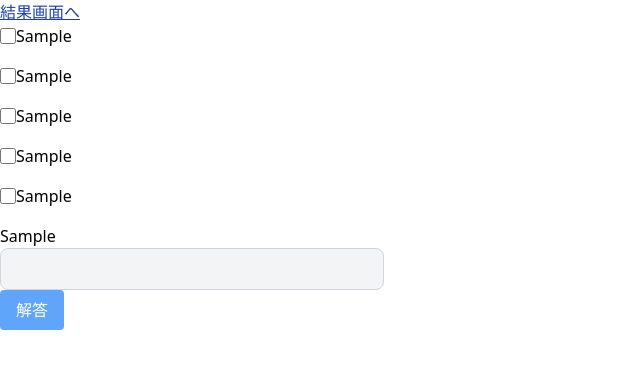
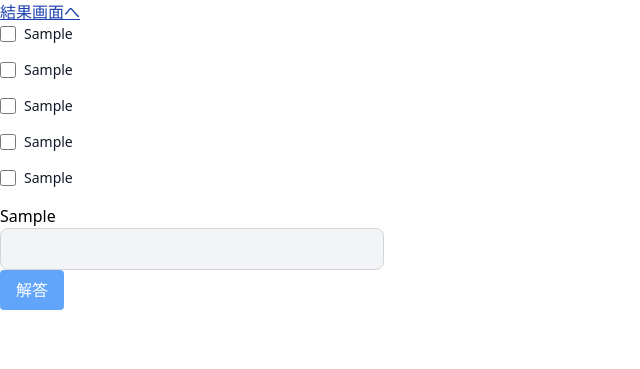
Before and after one commit to tomishima2904/shapley_association_game, a Django app: template game/templates/gaming.html in a window 1280 px wide. Shown: the part 44-413 px from the top of the page, without its empty margins (0-640 px from the left). Run offline with Django 4.2, Linux system fonts and the light colour scheme; the template is opened without the code that fills it: most values are stand-ins (such as "Sample title", 1, 10 or a date in 2020); form fields are guessed from the names that the template uses.

Commit message:
checkbox→custom-checkbox

```diff
--- a/game/templates/gaming.html
+++ b/game/templates/gaming.html
@@ -14,35 +14,35 @@
 
 <!-- 5つの刺激語をcheckbox形式で羅列している -->
 <div class="flex items-center mb-4">
-	<input id="stimulus-1" type="checkbox" value="stimulus-1" name="stimulus" class="checkbox">
+	<input id="stimulus-1" type="checkbox" value="stimulus-1" name="stimulus" class="custom-checkbox">
 	<label id="label-stimulus-1" for="stimulus-1" name="label-stimulus" class="checkbox-label">
 		{{ stimuli.0 }}
 	</label>
 </div>
 
 <div class="flex items-center mb-4">
-	<input id="stimulus-2" type="checkbox" value="stimulus-2" name="stimulus" class="checkbox">
+	<input id="stimulus-2" type="checkbox" value="stimulus-2" name="stimulus" class="custom-checkbox">
 	<label id="label-stimulus-2" for="stimulus-2" name="label-stimulus" class="checkbox-label">
 		{{ stimuli.1 }}
 	</label>
 </div>
 
 <div class="flex items-center mb-4">
-	<input id="stimulus-3" type="checkbox" value="stimulus-3" name="stimulus" class="checkbox">
+	<input id="stimulus-3" type="checkbox" value="stimulus-3" name="stimulus" class="custom-checkbox">
 	<label id="label-stimulus-3" for="stimulus-3" name="label-stimulus" class="checkbox-label">
 		{{ stimuli.2 }}
 	</label>
 </div>
 
 <div class="flex items-center mb-4">
-	<input id="stimulus-4" type="checkbox" value="stimulus-4" name="stimulus" class="checkbox">
+	<input id="stimulus-4" type="checkbox" value="stimulus-4" name="stimulus" class="custom-checkbox">
 	<label id="label-stimulus-4" for="stimulus-4" name="label-stimulus" class="checkbox-label">
 		{{ stimuli.3 }}
 	</label>
 </div>
 
 <div class="flex items-center mb-4">
-	<input id="stimulus-5" type="checkbox" value="stimulus-5" name="stimulus" class="checkbox">
+	<input id="stimulus-5" type="checkbox" value="stimulus-5" name="stimulus" class="custom-checkbox">
 	<label id="label-stimulus-5" for="stimulus-5" name="label-stimulus" class="checkbox-label">
 		{{ stimuli.4 }}
 	</label>
--- a/static/css/style.css
+++ b/static/css/style.css
@@ -10,10 +10,10 @@
     @apply bg-blue-400 font-semibold text-white text-center w-fit py-2 px-4 rounded hover:bg-blue-500;
 }
 
-.checkbox {
+.custom-checkbox {
     @apply w-4 h-4 text-blue-600 bg-gray-100 rounded border-gray-300 focus:ring-blue-500 dark:focus:ring-blue-600 dark:ring-offset-gray-800 focus:ring-2 dark:bg-gray-700 dark:border-gray-600
 }
 
 .checkbox-label {
-    ml-2 text-sm font-medium text-gray-900 dark:text-gray-300
+    @apply ml-2 text-sm font-medium text-gray-900 dark:text-gray-300
 }
--- a/static/css/style_dist.css
+++ b/static/css/style_dist.css
@@ -529,10 +529,6 @@ video {
   margin-bottom: 1rem;
 }
 
-.ml-2 {
-  margin-left: 0.5rem;
-}
-
 .mt-5 {
   margin-top: 1.25rem;
 }
@@ -642,10 +638,6 @@ video {
   font-weight: 600;
 }
 
-.font-medium {
-  font-weight: 500;
-}
-
 .uppercase {
   text-transform: uppercase;
 }
@@ -699,7 +691,7 @@ video {
   background-color: rgb(59 130 246 / var(--tw-bg-opacity));
 }
 
-.checkbox {
+.custom-checkbox {
   height: 1rem;
   width: 1rem;
   border-radius: 0.25rem;
@@ -711,7 +703,7 @@ video {
   color: rgb(37 99 235 / var(--tw-text-opacity));
 }
 
-.checkbox:focus {
+.custom-checkbox:focus {
   --tw-ring-offset-shadow: var(--tw-ring-inset) 0 0 0 var(--tw-ring-offset-width) var(--tw-ring-offset-color);
   --tw-ring-shadow: var(--tw-ring-inset) 0 0 0 calc(2px + var(--tw-ring-offset-width)) var(--tw-ring-color);
   box-shadow: var(--tw-ring-offset-shadow), var(--tw-ring-shadow), var(--tw-shadow, 0 0 #0000);
@@ -720,7 +712,7 @@ video {
 }
 
 @media (prefers-color-scheme: dark) {
-  .checkbox {
+  .custom-checkbox {
     --tw-border-opacity: 1;
     border-color: rgb(75 85 99 / var(--tw-border-opacity));
     --tw-bg-opacity: 1;
@@ -728,13 +720,26 @@ video {
     --tw-ring-offset-color: #1f2937;
   }
 
-  .checkbox:focus {
+  .custom-checkbox:focus {
     --tw-ring-opacity: 1;
     --tw-ring-color: rgb(37 99 235 / var(--tw-ring-opacity));
   }
 }
 
 .checkbox-label {
+  margin-left: 0.5rem;
+  font-size: 0.875rem;
+  line-height: 1.25rem;
+  font-weight: 500;
+  --tw-text-opacity: 1;
+  color: rgb(17 24 39 / var(--tw-text-opacity));
+}
+
+@media (prefers-color-scheme: dark) {
+  .checkbox-label {
+    --tw-text-opacity: 1;
+    color: rgb(209 213 219 / var(--tw-text-opacity));
+  }
 }
 
 .hover\:bg-blue-500:hover {
@@ -773,11 +778,6 @@ video {
     background-color: rgb(55 65 81 / var(--tw-bg-opacity));
   }
 
-  .dark\:text-gray-300 {
-    --tw-text-opacity: 1;
-    color: rgb(209 213 219 / var(--tw-text-opacity));
-  }
-
   .dark\:text-white {
     --tw-text-opacity: 1;
     color: rgb(255 255 255 / var(--tw-text-opacity));
```
